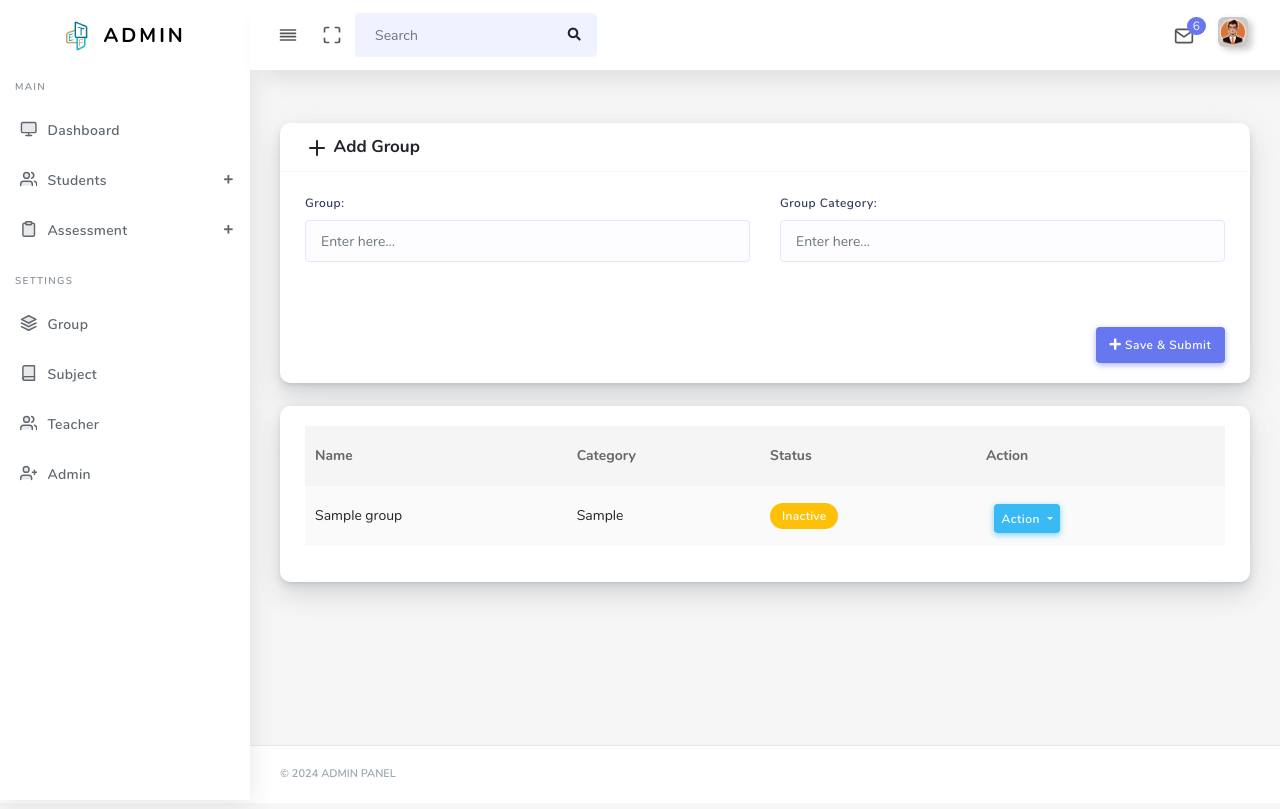
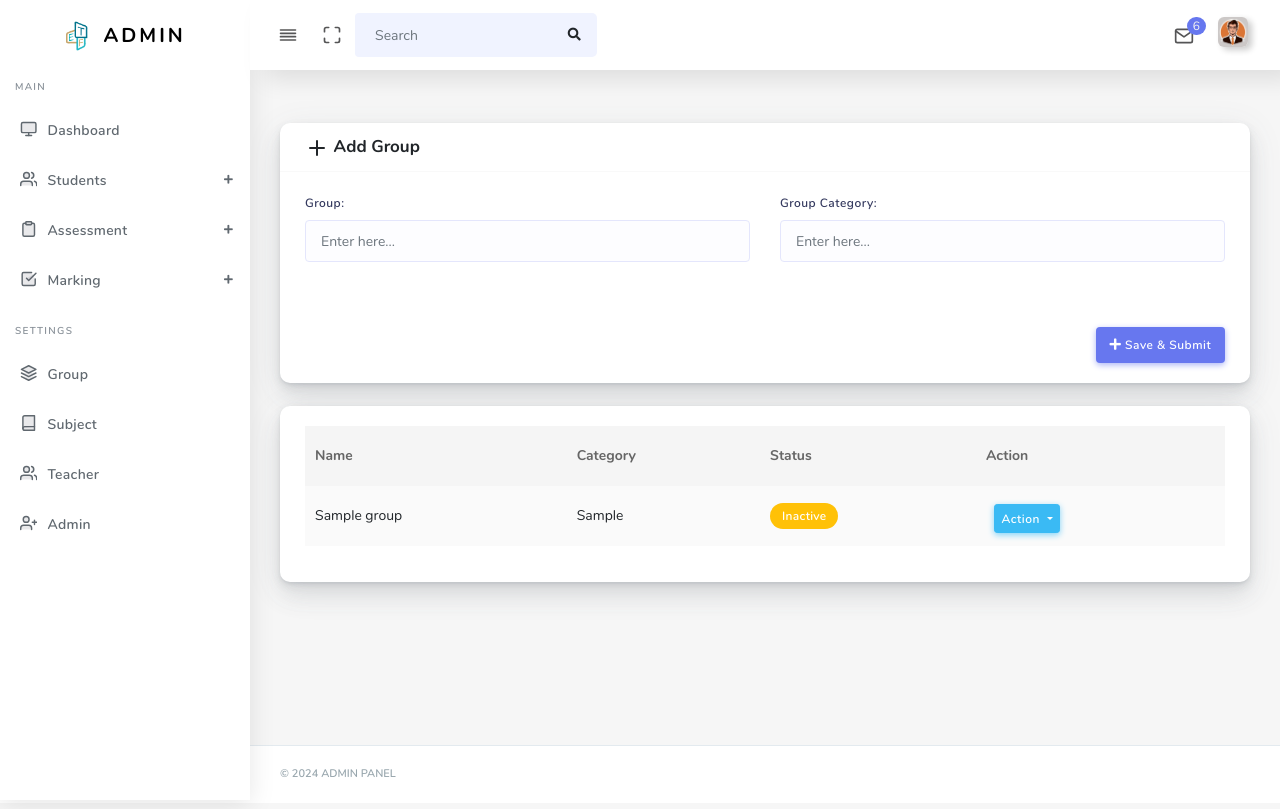
Before and after one commit to fatehlinks/assessment_dashboard, a PHP site: page /add-group.php in a window 1280 px wide. Run offline with PHP 8.4, Linux system fonts and the light colour scheme; the visitor is signed in with stand-in values (Sample User, id 1); tables that the repository leaves empty or names only in its code hold one stand-in row (values such as "Sample post"); data that the repository does not hold is empty; some libraries are stand-ins or nearby versions.

Commit message:
just marking step left

```diff
--- a/include/navbar.php
+++ b/include/navbar.php
@@ -27,6 +27,14 @@
         </ul>
       </li>
 
+      <li class="dropdown">
+        <a href="#" class="menu-toggle nav-link has-dropdown"><i data-feather="check-square"></i><span>Marking</span></a>
+        <ul class="dropdown-menu">
+          <li><a class="nav-link" href="add-assessment.php">Add Marking</a></li>
+          <li><a class="nav-link" href="view-assessment.php">View Marks</a></li>
+        </ul>
+      </li>
+
       <li class="menu-header">Settings</li>
       <li class="dropdown">
         <a href="add-group.php" class="nav-link"><i data-feather="layers"></i><span>Group</span></a>
```
